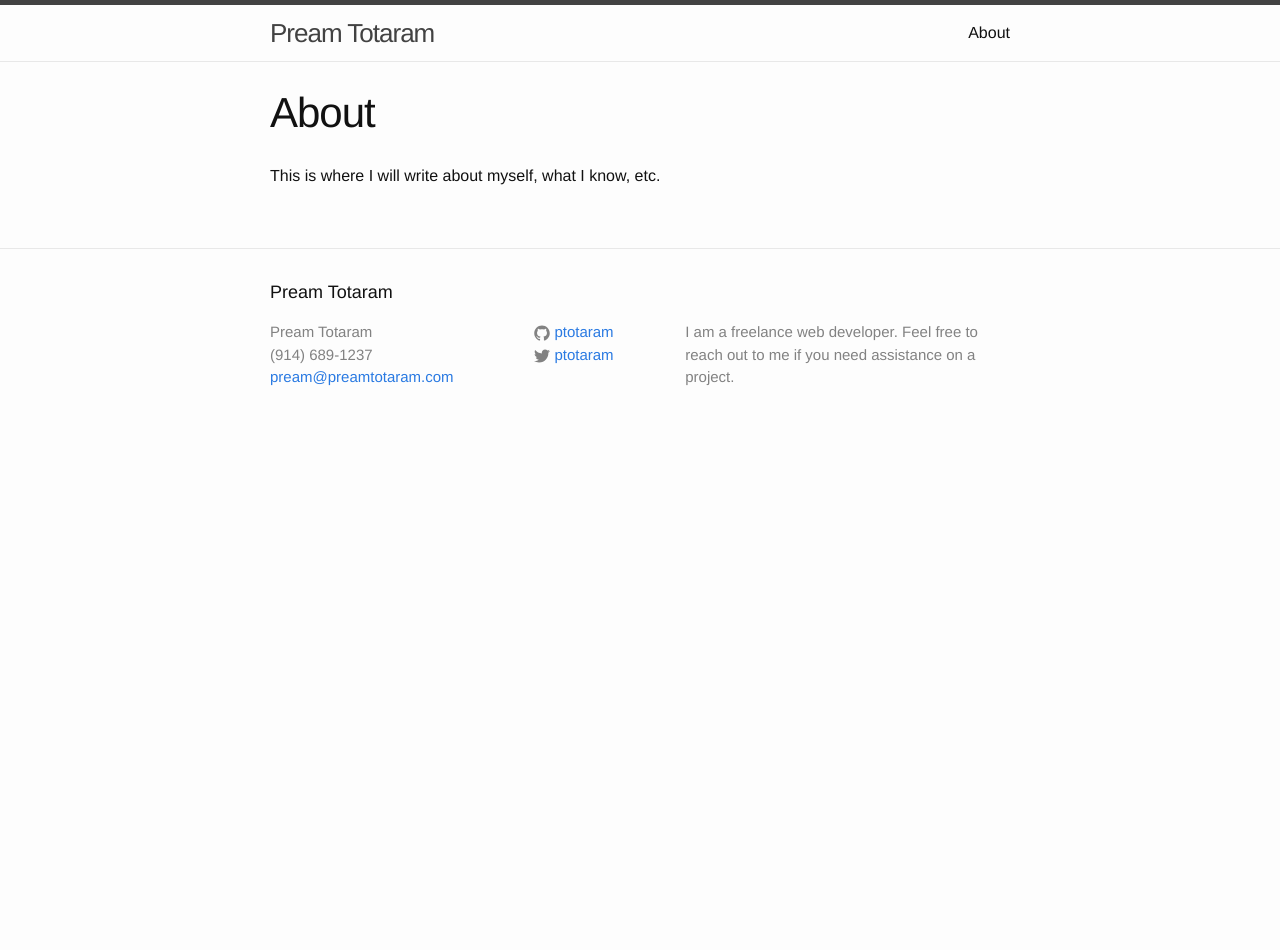
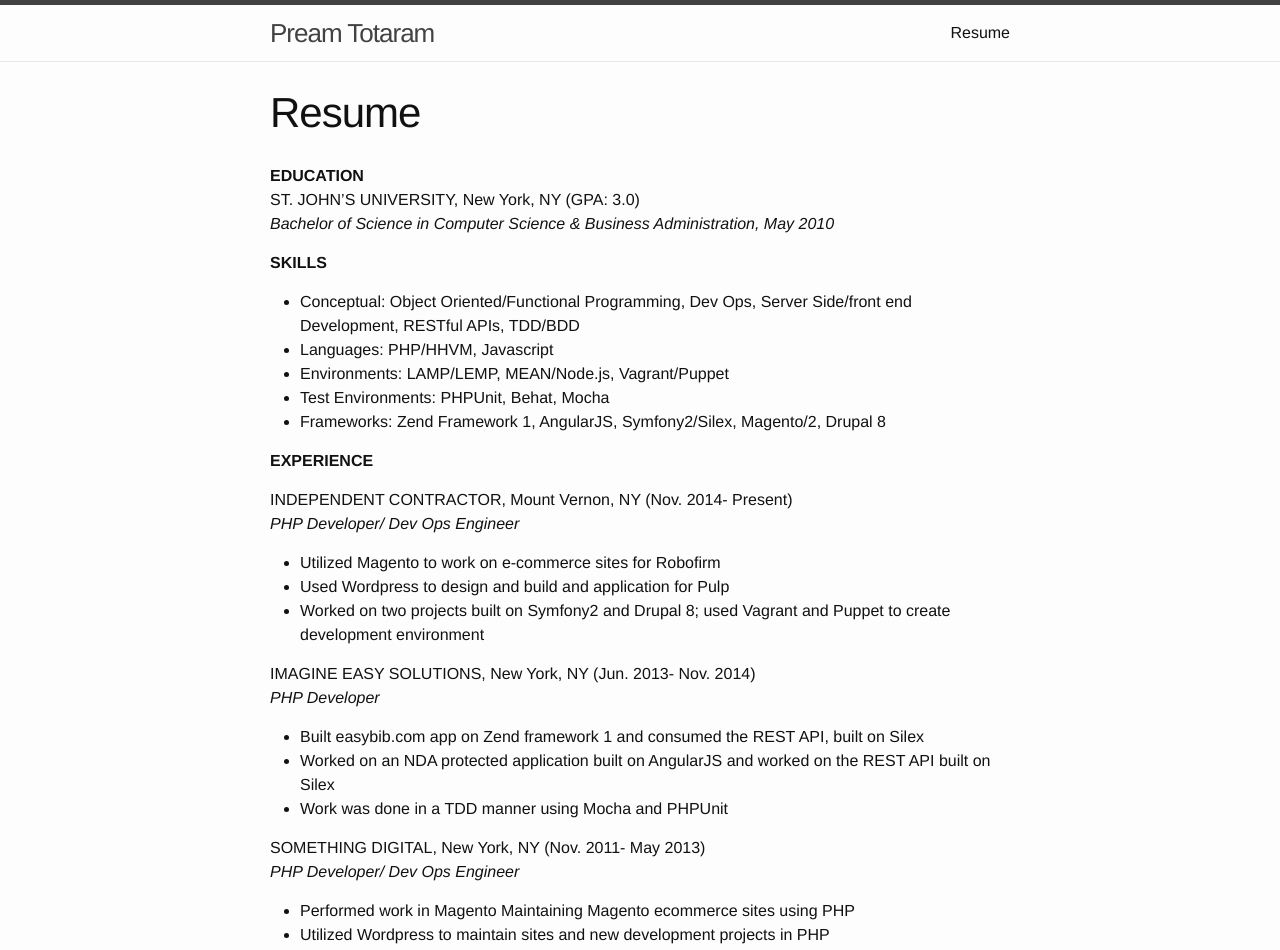
Before and after one commit to ptotaram/preamtotaram, a Jekyll site: the page built from resume.md, in a window 1280 px wide and 1400 px high. Shown: the top 950 px of the window. Built offline with Jekyll 4.4.1, drawn with Linux system fonts in a browser that asks for light colours; Markdown is read by kramdown in place of the engine named in the settings; some of the changed text lies outside the part shown.

Commit message:
Update resume

```diff
--- a/resume.md
+++ b/resume.md
@@ -1,7 +1,66 @@
 ---
 layout: page
-title: About
-permalink: /about/
+title: Resume
+permalink: /resume/
 ---
 
-This is where I will write about myself, what I know, etc.
+**EDUCATION**
+ST. JOHN’S UNIVERSITY, New York, NY								(GPA: 3.0)
+*Bachelor of Science in Computer Science & Business Administration, May 2010*
+
+**SKILLS**
+<ul>
+  <li>Conceptual: Object Oriented/Functional Programming,  Dev Ops, Server Side/front end Development, RESTful APIs, TDD/BDD  </li>
+  <li>Languages: PHP/HHVM, Javascript  </li>
+  <li>Environments: LAMP/LEMP, MEAN/Node.js, Vagrant/Puppet  </li>
+  <li>Test Environments: PHPUnit, Behat, Mocha  </li>
+  <li>Frameworks: Zend Framework 1, AngularJS, Symfony2/Silex, Magento/2, Drupal 8  </li>
+</ul>
+
+**EXPERIENCE**
+
+INDEPENDENT CONTRACTOR, Mount Vernon, NY			(Nov. 2014- Present)
+*PHP Developer/ Dev Ops Engineer*
+<ul>
+	<li>Utilized Magento to work on e-commerce sites for Robofirm  </li>
+	<li>Used Wordpress to design and build and application for Pulp  </li>
+	<li>Worked on two projects built on Symfony2 and Drupal 8; used Vagrant and Puppet to create development environment  </li>
+</ul>
+
+IMAGINE EASY SOLUTIONS, New York, NY				(Jun. 2013- Nov. 2014)
+*PHP Developer*
+<ul>
+	<li>Built easybib.com app on Zend framework 1 and consumed the REST API, built on Silex  </li>
+	<li>Worked on an NDA protected application built on AngularJS and worked on the REST API built on Silex  </li>
+	<li>Work was done in a TDD manner using Mocha and PHPUnit  </li>
+</ul>
+
+SOMETHING DIGITAL, New York, NY					(Nov. 2011- May 2013)
+*PHP Developer/ Dev Ops Engineer*
+<ul>
+	<li>Performed work in Magento Maintaining Magento ecommerce sites using PHP  </li>
+	<li>Utilized Wordpress to maintain sites and new development projects in PHP  </li>
+	<li>Performed dev ops  on sites done in .NET and LAMP  </li>
+</ul>
+
+INDEPENDENT CONTRACTOR, Mount Vernon, NY			(Jun. 2010- Nov. 2011)
+*PHP Developer*
+<ul>
+	<li>Robert Half Technology</li>
+	<ul>
+		<li>Moo Media  </li>
+		<ul>
+			<li>Developed eCommerce Site using Magento</li>
+		</ul>
+		<li>Gary Stock Company  </li>
+		<ul>
+			<li>
+				Worked on admin panel for Posrsche collision centers
+			</li>
+		</ul>
+	</ul>
+	<li>Developed ECommerce Site for Susan’s Scent Sations on Magento  </li>
+</ul>
+
+**CERTIFICATIONS**
+![Magento Certified Developer Plus](http://prattski.com/wp-content/uploads/2012/04/magento-certified-developer-plus.png)
```
